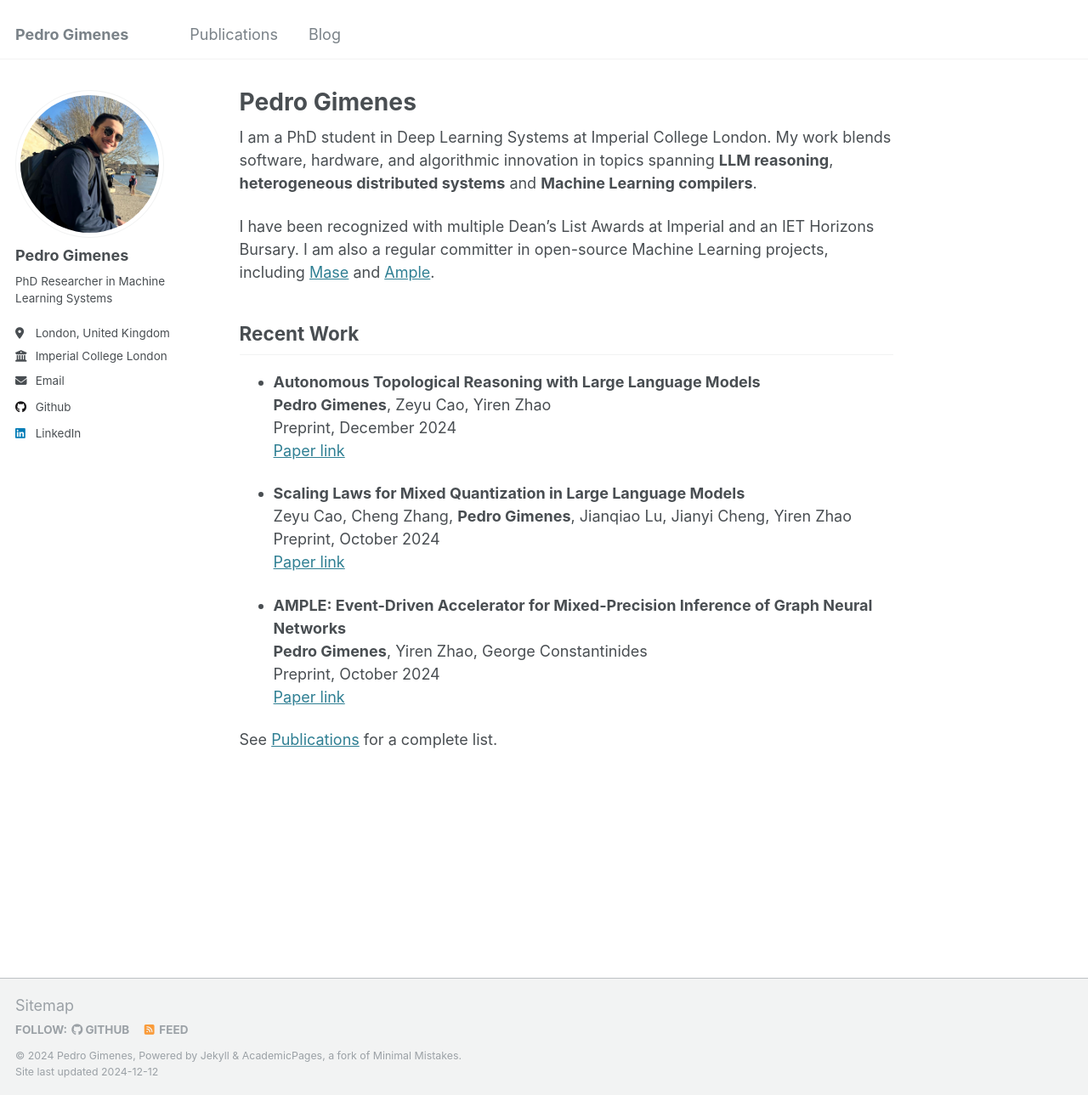
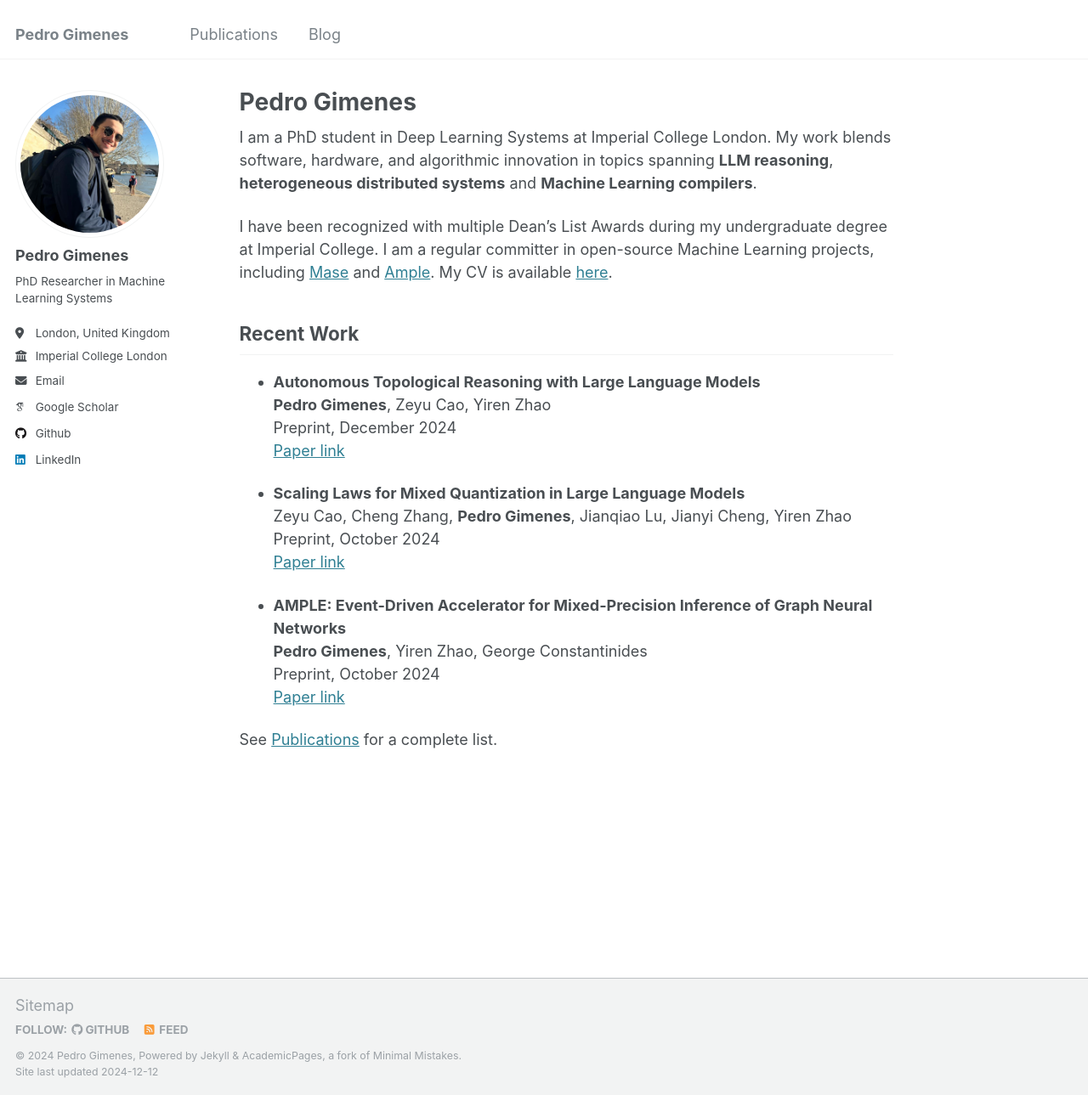
Before and after one commit to pgimenes/pgimenes.github.io, a Jekyll site: the page built from _pages/about.md, in a window 1280 px wide and 1289 px high. Shown: the whole window at 85% size. Built offline with Jekyll 4.4.1, drawn with Linux system fonts in a browser that asks for light colours; some web fonts are replaced.

Commit message:
add google scholar and CV

```diff
--- a/_config.yml
+++ b/_config.yml
@@ -32,7 +32,7 @@ author:
 
   # Academic websites
   arxiv            : # URL - Update with the correct link to your profile
-  googlescholar    : # URL
+  googlescholar    : https://scholar.google.com/citations?user=08W3xHQAAAAJ&hl=en&oi=ao
   impactstory      : # URL
   orcid            : # URL
   semantic         : # URL
--- a/_pages/about.md
+++ b/_pages/about.md
@@ -9,7 +9,7 @@ redirect_from:
 
 I am a PhD student in Deep Learning Systems at Imperial College London. My work blends software, hardware, and algorithmic innovation in topics spanning **LLM reasoning**, **heterogeneous distributed systems** and **Machine Learning compilers**.
 
-I have been recognized with multiple Dean's List Awards at Imperial and an IET Horizons Bursary. I am also a regular committer in open-source Machine Learning projects, including [Mase](https://github.com/DeepWok/mase) and [Ample](https://github.com/pgimenes/ample).
+I have been recognized with multiple Dean's List Awards during my undergraduate degree at Imperial College. I am a regular committer in open-source Machine Learning projects, including [Mase](https://github.com/DeepWok/mase) and [Ample](https://github.com/pgimenes/ample). My CV is available [here](https://pgimenes.github.io/files/Pedro_Gimenes_CV.pdf).
 
 Recent Work
 -------------------------
```
Also changed, not shown: 1 other file.
